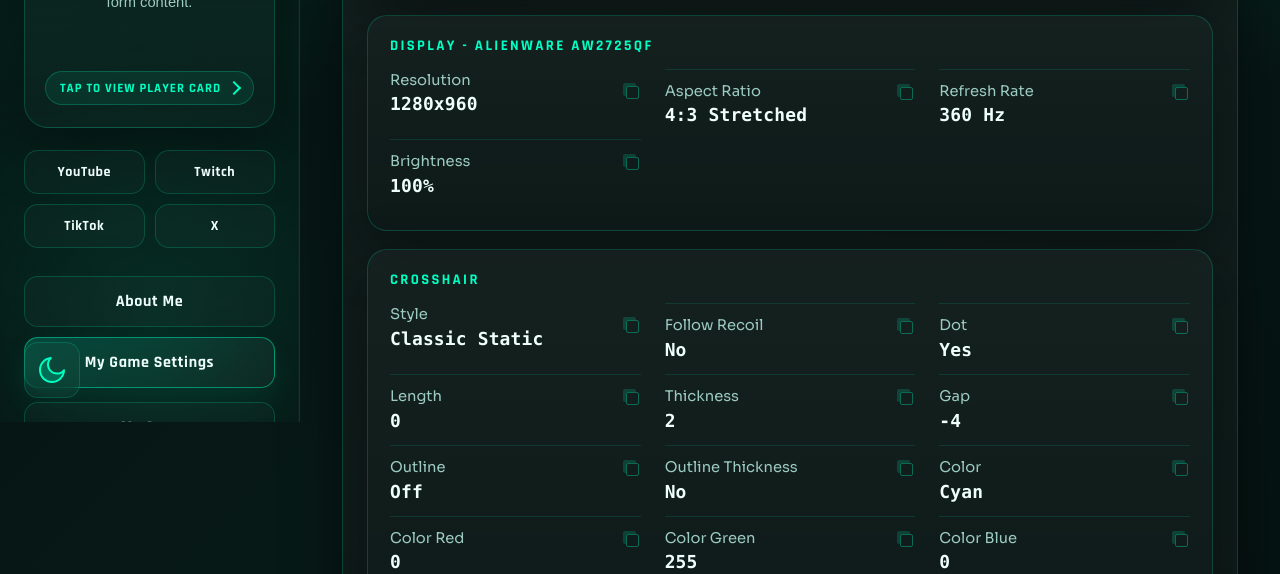
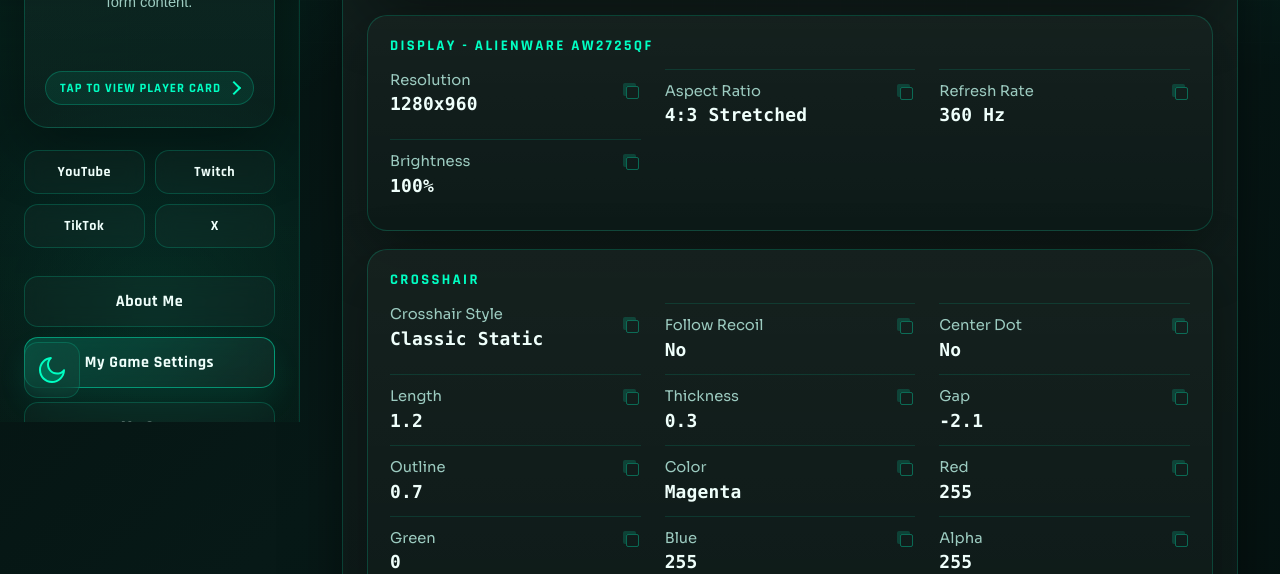
Before and after one commit to KekSy123/about-wave, a plain HTML site: page docs/index.html in a window 1280 px wide. Shown: the part 378-952 px from the top of the page. Drawn offline with Linux system fonts and the light colour scheme.

Commit message:
Update crosshair settings in index.html

```diff
--- a/docs/index.html
+++ b/docs/index.html
@@ -330,22 +330,21 @@
 
                         <div class="settings-group">
                             <h3>Crosshair</h3>
-                            <div class="settings-row"><span>Style</span><strong>Classic Static</strong></div>
+                            <div class="settings-row"><span>Crosshair Style</span><strong>Classic Static</strong></div>
                             <div class="settings-row"><span>Follow Recoil</span><strong>No</strong></div>
-                            <div class="settings-row"><span>Dot</span><strong>Yes</strong></div>
-                            <div class="settings-row"><span>Length</span><strong>0</strong></div>
-                            <div class="settings-row"><span>Thickness</span><strong>2</strong></div>
-                            <div class="settings-row"><span>Gap</span><strong>-4</strong></div>
-                            <div class="settings-row"><span>Outline</span><strong>Off</strong></div>
-                            <div class="settings-row"><span>Outline Thickness</span><strong>No</strong></div>
-                            <div class="settings-row"><span>Color</span><strong>Cyan</strong></div>
-                            <div class="settings-row"><span>Color Red</span><strong>0</strong></div>
-                            <div class="settings-row"><span>Color Green</span><strong>255</strong></div>
-                            <div class="settings-row"><span>Color Blue</span><strong>0</strong></div>
+                            <div class="settings-row"><span>Center Dot</span><strong>No</strong></div>
+                            <div class="settings-row"><span>Length</span><strong>1.2</strong></div>
+                            <div class="settings-row"><span>Thickness</span><strong>0.3</strong></div>
+                            <div class="settings-row"><span>Gap</span><strong>-2.1</strong></div>
+                            <div class="settings-row"><span>Outline</span><strong>0.7</strong></div>
+                            <div class="settings-row"><span>Color</span><strong>Magenta</strong></div>
+                            <div class="settings-row"><span>Red</span><strong>255</strong></div>
+                            <div class="settings-row"><span>Green</span><strong>0</strong></div>
+                            <div class="settings-row"><span>Blue</span><strong>255</strong></div>
                             <div class="settings-row"><span>Alpha</span><strong>255</strong></div>
                             <div class="settings-row"><span>T Style</span><strong>No</strong></div>
                             <div class="settings-row"><span>Deployed Weapon Gap</span><strong>No</strong></div>
-                            <div class="settings-row"><span>Crosshair Code</span><strong>TODO</strong></div>
+                            <div class="settings-row"><span>Crosshair Code</span><strong>CSGO-5ji9n-WWWCx-owoFn-mTSYr-TptiB</strong></div>
                         </div>
 
                         <div class="settings-group">
```
